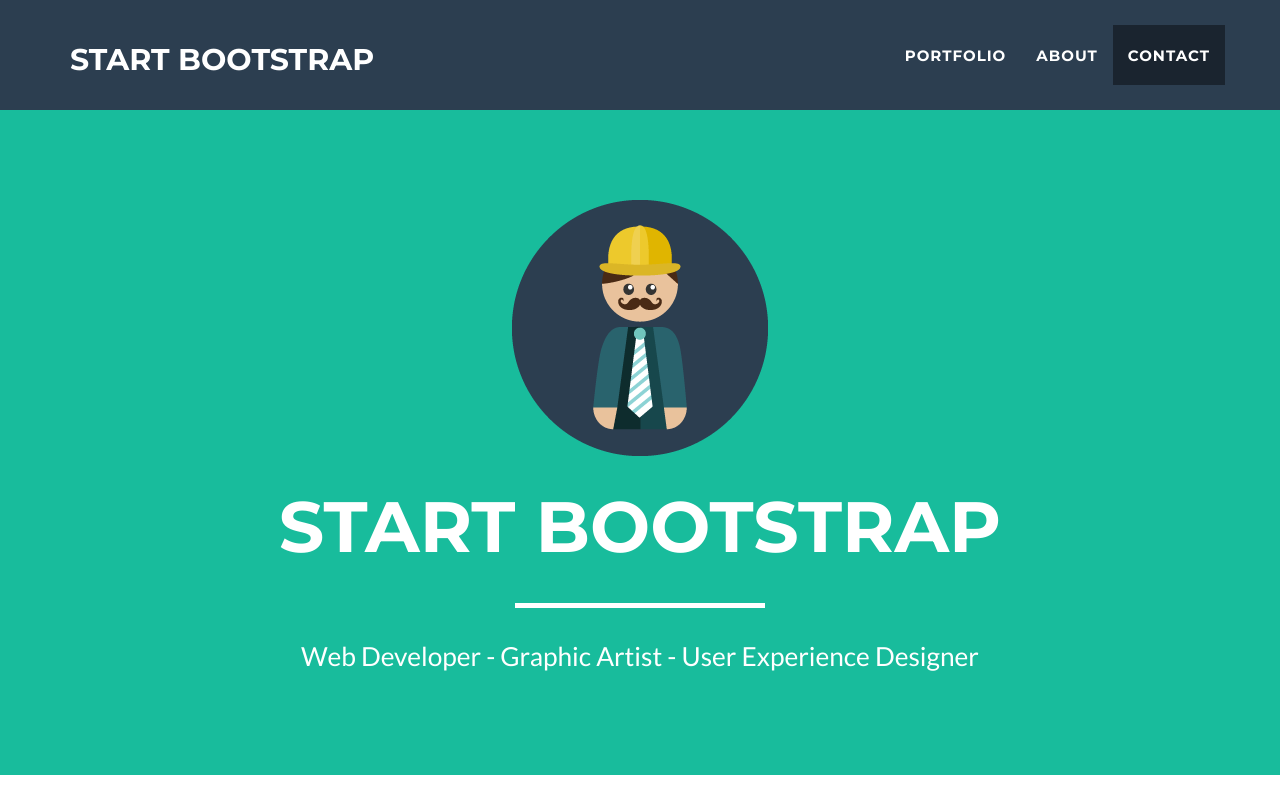
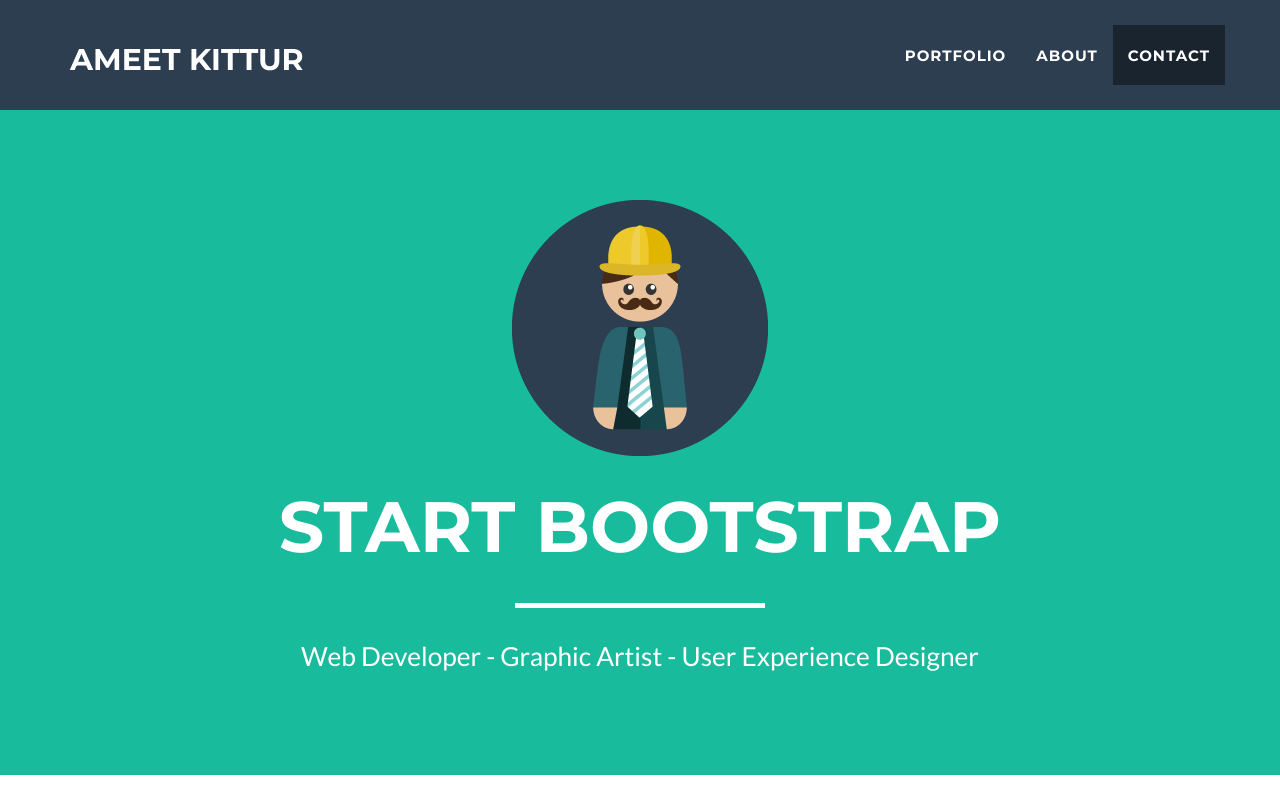
Before and after one commit to ameetmk/ameetmk.github.io, a plain HTML site: page index.html in a window 1280 px wide. Shown: the top 800 px of the page. Drawn offline with nearby package versions, Linux system fonts and the light colour scheme.

Commit message:
Update index.html

```diff
--- a/index.html
+++ b/index.html
@@ -9,7 +9,7 @@
     <meta name="description" content="">
     <meta name="author" content="">
 
-    <title>Freelancer - Start Bootstrap Theme</title>
+    <title>Ameet - The Developer!</title>
 
     <!-- Bootstrap Core CSS - Uses Bootswatch Flatly Theme: http://bootswatch.com/flatly/ -->
     <link href="css/bootstrap.min.css" rel="stylesheet">
@@ -44,7 +44,7 @@
                     <span class="icon-bar"></span>
                     <span class="icon-bar"></span>
                 </button>
-                <a class="navbar-brand" href="#page-top">Start Bootstrap</a>
+                <a class="navbar-brand" href="#page-top">Ameet Kittur</a>
             </div>
 
             <!-- Collect the nav links, forms, and other content for toggling -->
```
